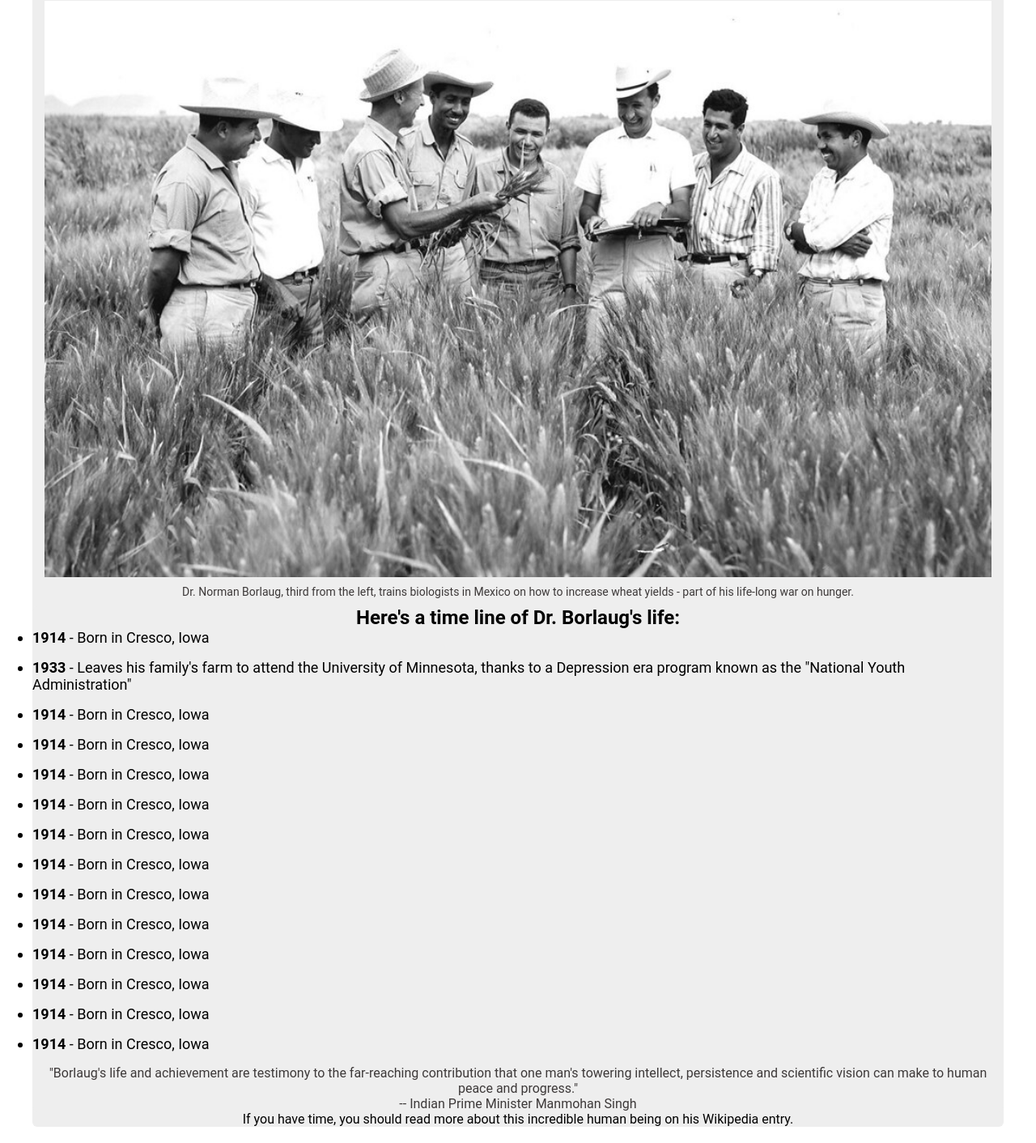
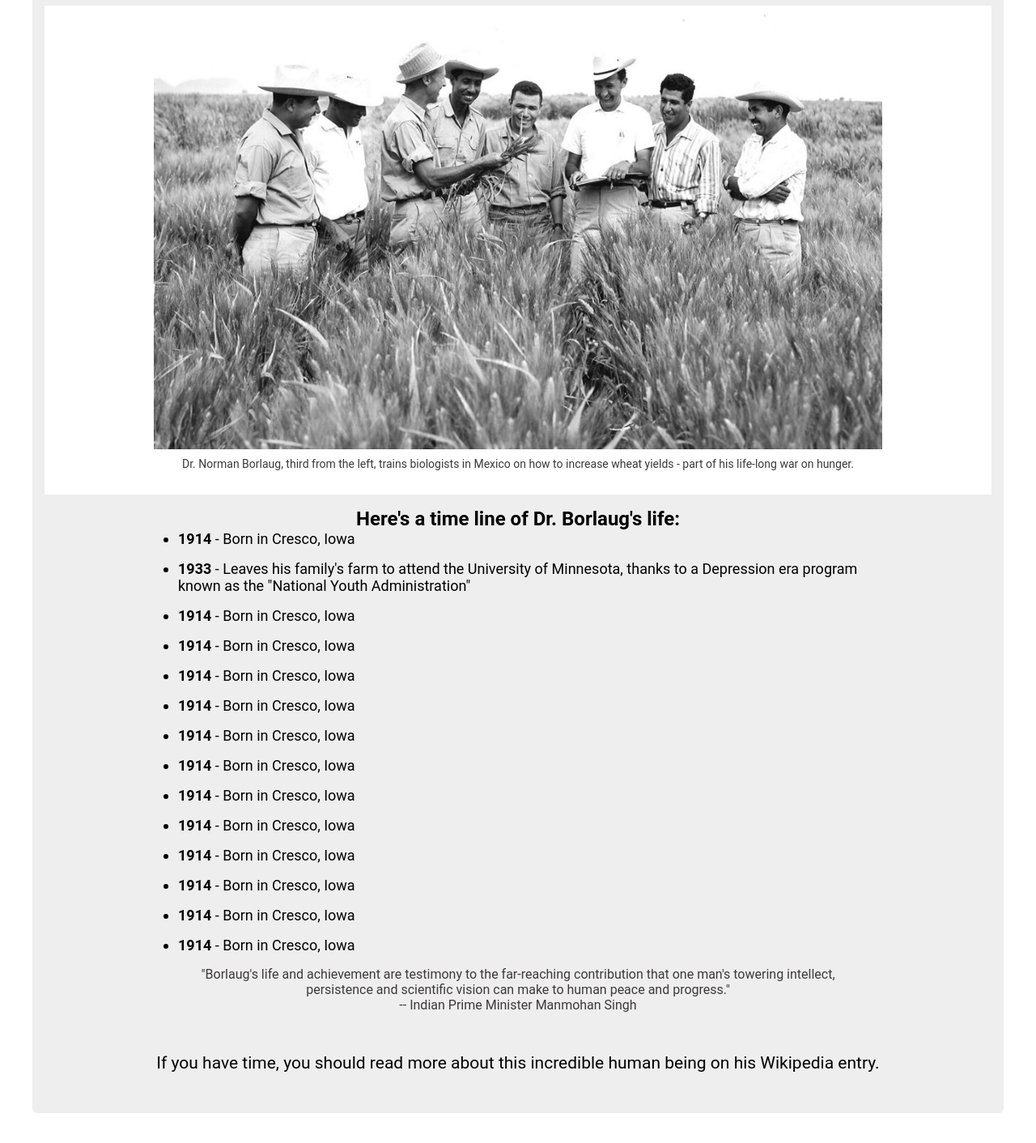
Before and after one commit to Ismaeel-Williams/Project, a website: page index.html in a window 1280 px wide. Shown: the part 158-1570 px from the top of the page at 81% size. Drawn offline with Linux system fonts and the light colour scheme.

Commit message:
almost done

```diff
--- a/index.html
+++ b/index.html
@@ -12,13 +12,16 @@
         <p>The man who saved a billion lives</p>
       </header>
       <section class="img-box">
-        <img src="images/tribute-page-main-image.jpg" />
-        <p class="img-p">
-          Dr. Norman Borlaug, third from the left, trains biologists in Mexico
-          on how to increase wheat yields - part of his life-long war on hunger.
-        </p>
+        <div class="div-box">
+          <img src="images/tribute-page-main-image.jpg" />
+          <p class="img-p">
+            Dr. Norman Borlaug, third from the left, trains biologists in Mexico
+            on how to increase wheat yields - part of his life-long war on
+            hunger.
+          </p>
+        </div>
       </section>
-      <section class="wrapper">
+      <section class="description">
         <h3>Here's a time line of Dr. Borlaug's life:</h3>
         <ul>
           <li><b>1914</b> - Born in Cresco, Iowa</li>
--- a/styles.css
+++ b/styles.css
@@ -39,13 +39,20 @@ header h1 {
 }
 
 img {
+  max-width: 900px;
   width: 100%;
+  margin: 0 auto;
   object-fit: contain;
   display: block;
 }
 
 footer p {
+  font-size: 21px;
   color: black;
+}
+
+footer {
+  padding: 50px;
 }
 
 /* CLASSES */
@@ -58,9 +65,26 @@ footer p {
 
 .img-p {
   font-size: 14px;
+  padding-bottom: 30px;
   margin: 10px 0;
 }
 
 .img-box {
   margin: 10px 15px;
+  background-color: white;
 }
+
+.div-box {
+  margin: 10px auto;
+  display: block;
+  margin-block-start: 1em;
+  margin-block-end: 1em;
+  margin-inline-start: 40px;
+  margin-inline-end: 40px;
+}
+
+.description {
+  width: 70%;
+  margin-left: auto;
+  margin-right: auto;
+}
```
